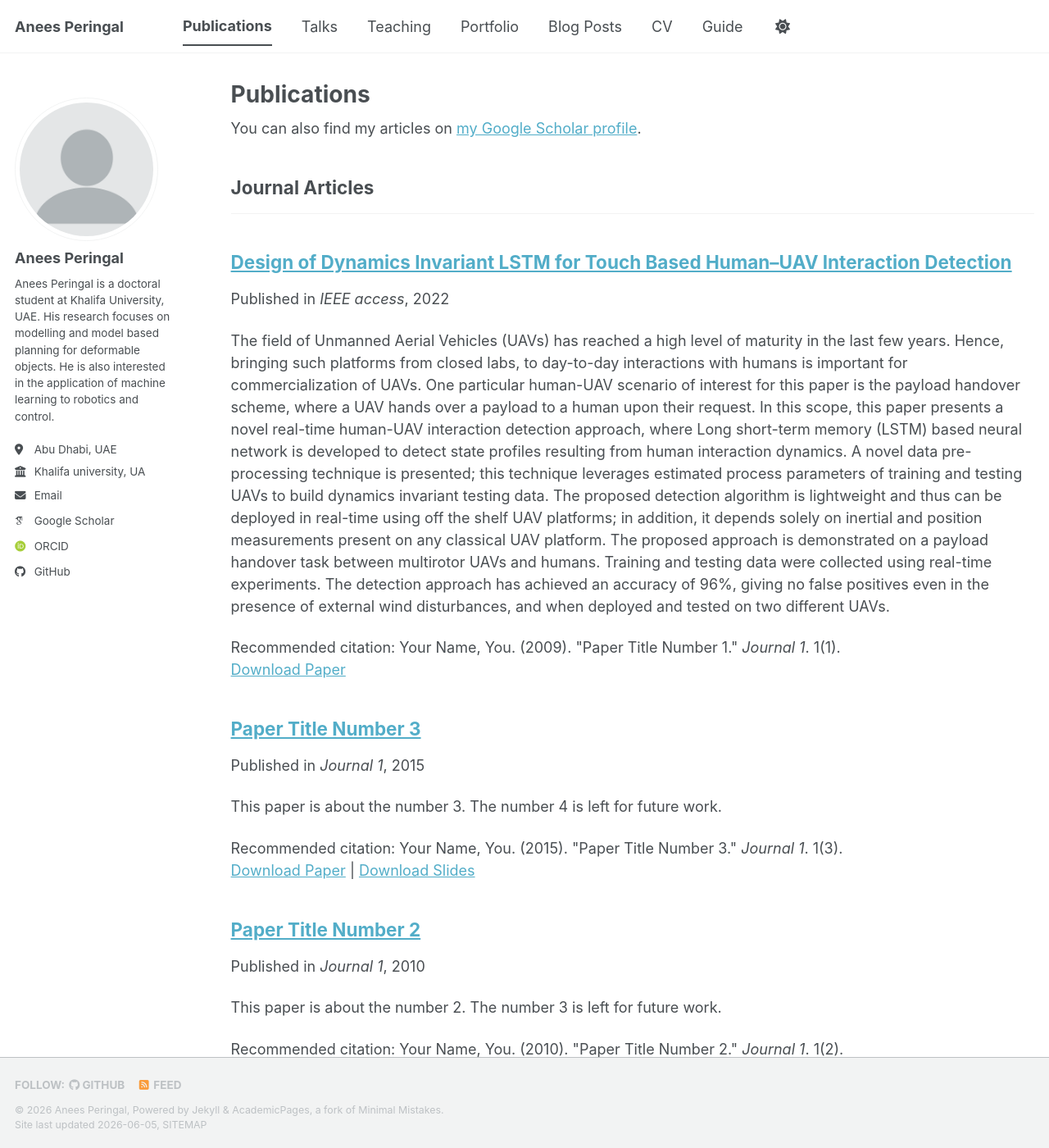
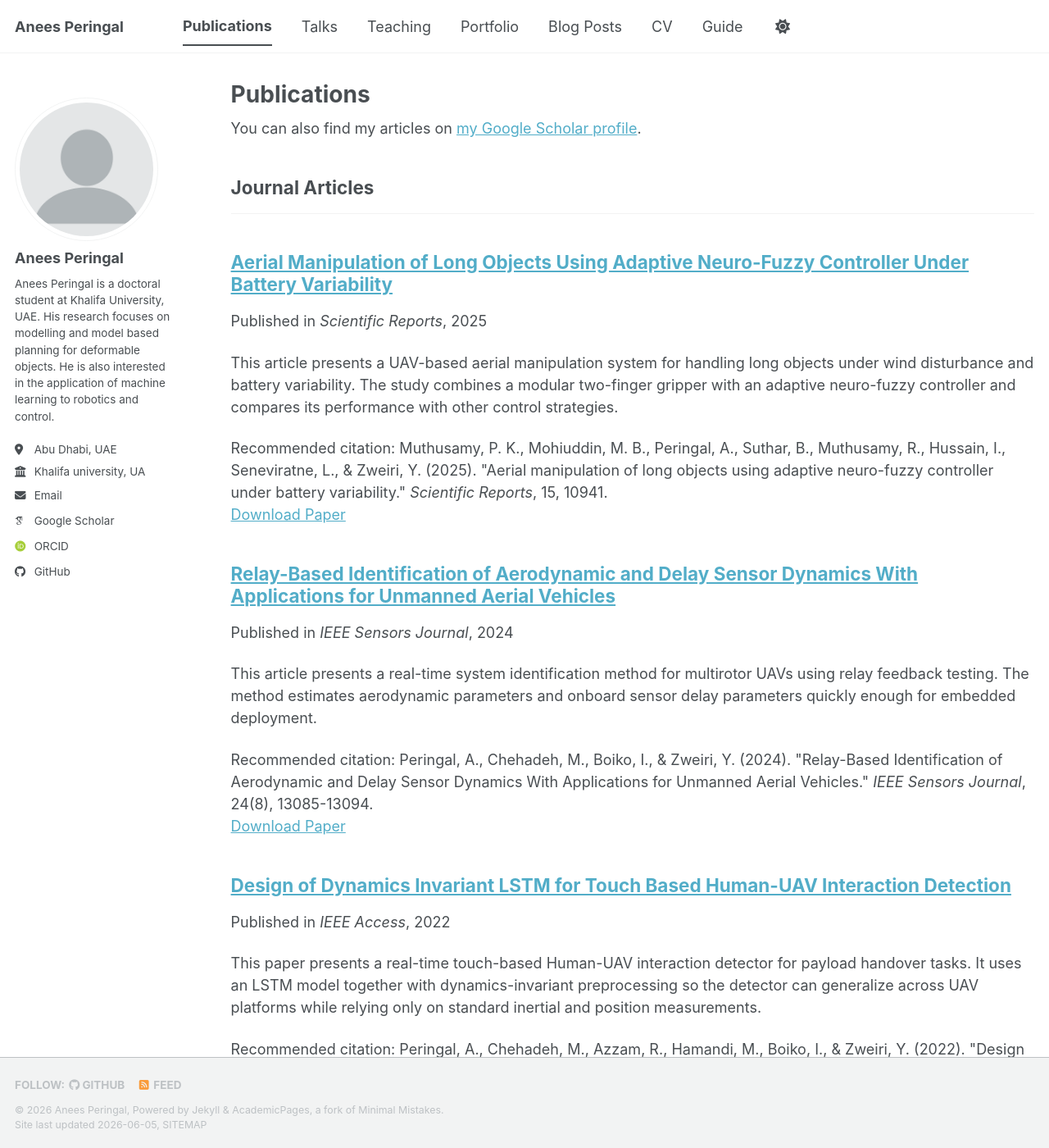
Before and after one commit to AneesPeringal/AneesPeringal.github.io, a Jekyll site: the page built from _pages/publications.html, in a window 1280 px wide and 1400 px high. Shown: the whole window at 82% size. Built offline with Jekyll 4.4.1, drawn with Linux system fonts in a browser that asks for light colours; some web fonts are replaced; a script bundle is joined from its source files by our own code; library files that are not in the unit come from our copies; some of the changed text lies outside the part shown.

Commit message:
papers added

```diff
--- a/_config.yml
+++ b/_config.yml
@@ -90,6 +90,10 @@
     title: 'Journal Articles'
   conferences:
     title: 'Conference Papers'
+  preprints:
+    title: 'Preprints'
+  theses:
+    title: 'Theses'
 
 # Site Settings
 teaser                   :  # filename of teaser fallback teaser image placed in /images/ for social media previews
--- a/_publications/2009-10-01-paper-title-number-1.md
+++ /dev/null
@@ -1,14 +0,0 @@
----
-title: "Design of Dynamics Invariant LSTM for Touch Based Human–UAV Interaction Detection"
-collection: publications
-category: manuscripts
-permalink: /publication/2009-10-01-paper-title-number-1
-excerpt: 'The field of Unmanned Aerial Vehicles (UAVs) has reached a high level of maturity in the last few years. Hence, bringing such platforms from closed labs, to day-to-day interactions with humans is important for commercialization of UAVs. One particular human-UAV scenario of interest for this paper is the payload handover scheme, where a UAV hands over a payload to a human upon their request. In this scope, this paper presents a novel real-time human-UAV interaction detection approach, where Long short-term memory (LSTM) based neural network is developed to detect state profiles resulting from human interaction dynamics. A novel data pre-processing technique is presented; this technique leverages estimated process parameters of training and testing UAVs to build dynamics invariant testing data. The proposed detection algorithm is lightweight and thus can be deployed in real-time using off the shelf UAV platforms; in addition, it depends solely on inertial and position measurements present on any classical UAV platform. The proposed approach is demonstrated on a payload handover task between multirotor UAVs and humans. Training and testing data were collected using real-time experiments. The detection approach has achieved an accuracy of 96%, giving no false positives even in the presence of external wind disturbances, and when deployed and tested on two different UAVs.'
-date: 28-10-2022
-venue: 'IEEE access'
-slidesurl: #'https://academicpages.github.io/files/slides1.pdf'
-paperurl: 'https://ieeexplore.ieee.org/abstract/document/9934916/'
-bibtexurl: #'https://academicpages.github.io/files/bibtex1.bib'
-citation: 'Your Name, You. (2009). &quot;Paper Title Number 1.&quot; <i>Journal 1</i>. 1(1).'
----
-The contents above will be part of a list of publications, if the user clicks the link for the publication than the contents of section will be rendered as a full page, allowing you to provide more information about the paper for the reader. When publications are displayed as a single page, the contents of the above "citation" field will automatically be included below this section in a smaller font.
--- a/_publications/2010-10-01-paper-title-number-2.md
+++ /dev/null
@@ -1,14 +0,0 @@
----
-title: "Paper Title Number 2"
-collection: publications
-category: manuscripts
-permalink: /publication/2010-10-01-paper-title-number-2
-excerpt: 'This paper is about the number 2. The number 3 is left for future work.'
-date: 2010-10-01
-venue: 'Journal 1'
-slidesurl: 'https://academicpages.github.io/files/slides2.pdf'
-paperurl: 'https://academicpages.github.io/files/paper2.pdf'
-citation: 'Your Name, You. (2010). &quot;Paper Title Number 2.&quot; <i>Journal 1</i>. 1(2).'
----
-
-The contents above will be part of a list of publications, if the user clicks the link for the publication than the contents of section will be rendered as a full page, allowing you to provide more information about the paper for the reader. When publications are displayed as a single page, the contents of the above "citation" field will automatically be included below this section in a smaller font.
--- a/_publications/2015-10-01-paper-title-number-3.md
+++ /dev/null
@@ -1,14 +0,0 @@
----
-title: "Paper Title Number 3"
-collection: publications
-category: manuscripts
-permalink: /publication/2015-10-01-paper-title-number-3
-excerpt: 'This paper is about the number 3. The number 4 is left for future work.'
-date: 2015-10-01
-venue: 'Journal 1'
-slidesurl: 'https://academicpages.github.io/files/slides3.pdf'
-paperurl: 'https://academicpages.github.io/files/paper3.pdf'
-citation: 'Your Name, You. (2015). &quot;Paper Title Number 3.&quot; <i>Journal 1</i>. 1(3).'
----
-
-The contents above will be part of a list of publications, if the user clicks the link for the publication than the contents of section will be rendered as a full page, allowing you to provide more information about the paper for the reader. When publications are displayed as a single page, the contents of the above "citation" field will automatically be included below this section in a smaller font.
--- /dev/null
+++ b/_publications/2023-08-01-grey-box-real-time-identification-uav.md
@@ -0,0 +1,12 @@
+---
+title: "Grey-box Real-time Identification of Constrained-parameter UAV Systems based on Relay-based Limit Cycle Oscillations"
+collection: publications
+category: theses
+permalink: /publication/grey-box-real-time-identification-uav
+excerpt: 'This master thesis presents a grey-box real-time identification approach for UAV system parameters, including drag, time delay, and propulsion-force parameters. The method uses relay-based limit cycle oscillations and a bounded identification space to support fast onboard identification.'
+date: 2023-08-01
+venue: 'Khalifa University'
+paperurl: 'https://khazna.ku.ac.ae/en/studentTheses/grey-box-real-time-identification-of-constrained-parameter-uav-sy/'
+citation: 'Peringal, A. (2023). &quot;Grey-box Real-time Identification of Constrained-parameter UAV Systems based on Relay-based Limit Cycle Oscillations.&quot; <i>Master&apos;s Thesis, Khalifa University</i>.'
+---
+This master thesis presents a grey-box real-time identification approach for UAV system parameters, including drag, time delay, and propulsion-force parameters. The method uses relay-based limit cycle oscillations and a bounded identification space to support fast onboard identification.
--- /dev/null
+++ b/_publications/2024-01-15-remaining-useful-life-lstm.md
@@ -0,0 +1,12 @@
+---
+title: "Remaining Useful Life Prediction for Aircraft Engines using LSTM"
+collection: publications
+category: preprints
+permalink: /publication/remaining-useful-life-lstm
+excerpt: 'This preprint uses an LSTM network to predict aircraft engine remaining useful life from time-series sensor data. The work compares temporal LSTM learning with a static multilayer perceptron baseline on the NASA C-MAPSS run-to-failure dataset.'
+date: 2024-01-15
+venue: 'arXiv preprint arXiv:2401.07590'
+paperurl: 'https://arxiv.org/abs/2401.07590'
+citation: 'Peringal, A., Mohiuddin, M. B., & Hassan, A. (2024). &quot;Remaining Useful Life Prediction for Aircraft Engines using LSTM.&quot; <i>arXiv preprint arXiv:2401.07590</i>.'
+---
+This preprint uses an LSTM network to predict aircraft engine remaining useful life from time-series sensor data. The work compares temporal LSTM learning with a static multilayer perceptron baseline on the NASA C-MAPSS run-to-failure dataset.
--- /dev/null
+++ b/_publications/2024-04-15-relay-based-identification-uav.md
@@ -0,0 +1,12 @@
+---
+title: "Relay-Based Identification of Aerodynamic and Delay Sensor Dynamics With Applications for Unmanned Aerial Vehicles"
+collection: publications
+category: manuscripts
+permalink: /publication/relay-based-identification-uav
+excerpt: 'This article presents a real-time system identification method for multirotor UAVs using relay feedback testing. The method estimates aerodynamic parameters and onboard sensor delay parameters quickly enough for embedded deployment.'
+date: 2024-04-15
+venue: 'IEEE Sensors Journal'
+paperurl: 'https://doi.org/10.1109/JSEN.2024.3374058'
+citation: 'Peringal, A., Chehadeh, M., Boiko, I., & Zweiri, Y. (2024). &quot;Relay-Based Identification of Aerodynamic and Delay Sensor Dynamics With Applications for Unmanned Aerial Vehicles.&quot; <i>IEEE Sensors Journal</i>, 24(8), 13085-13094.'
+---
+This article presents a real-time system identification method for multirotor UAVs using relay feedback testing. The method estimates aerodynamic parameters and onboard sensor delay parameters quickly enough for embedded deployment.
--- /dev/null
+++ b/_publications/2025-01-06-reliable-rul-conservative-loss.md
@@ -0,0 +1,12 @@
+---
+title: "Reliable Prediction of Remaining Useful Life for Aircraft Engines: An LSTM-Based Approach with Conservative Loss Function"
+collection: publications
+category: conferences
+permalink: /publication/reliable-rul-conservative-loss
+excerpt: 'This conference paper extends LSTM-based aircraft engine remaining useful life prediction with a conservative loss function that penalizes overestimation. It also introduces the Average Safe Underestimation Error metric to balance maintenance cost with operational safety.'
+date: 2025-01-06
+venue: 'AIAA Science and Technology Forum and Exposition, AIAA SciTech Forum 2025'
+paperurl: 'https://doi.org/10.2514/6.2025-1909'
+citation: 'Peringal, A., Mohiuddin, M. B., Haddad, A. G., & Muthusamy, P. K. (2025). &quot;Reliable Prediction of Remaining Useful Life for Aircraft Engines: An LSTM-Based Approach with Conservative Loss Function.&quot; <i>AIAA Science and Technology Forum and Exposition, AIAA SciTech Forum 2025</i>.'
+---
+This conference paper extends LSTM-based aircraft engine remaining useful life prediction with a conservative loss function that penalizes overestimation. It also introduces the Average Safe Underestimation Error metric to balance maintenance cost with operational safety.
--- /dev/null
+++ b/_publications/2025-03-29-aerial-manipulation-long-objects.md
@@ -0,0 +1,12 @@
+---
+title: "Aerial Manipulation of Long Objects Using Adaptive Neuro-Fuzzy Controller Under Battery Variability"
+collection: publications
+category: manuscripts
+permalink: /publication/aerial-manipulation-long-objects
+excerpt: 'This article presents a UAV-based aerial manipulation system for handling long objects under wind disturbance and battery variability. The study combines a modular two-finger gripper with an adaptive neuro-fuzzy controller and compares its performance with other control strategies.'
+date: 2025-03-29
+venue: 'Scientific Reports'
+paperurl: 'https://doi.org/10.1038/s41598-025-94937-8'
+citation: 'Muthusamy, P. K., Mohiuddin, M. B., Peringal, A., Suthar, B., Muthusamy, R., Hussain, I., Seneviratne, L., & Zweiri, Y. (2025). &quot;Aerial manipulation of long objects using adaptive neuro-fuzzy controller under battery variability.&quot; <i>Scientific Reports</i>, 15, 10941.'
+---
+This article presents a UAV-based aerial manipulation system for handling long objects under wind disturbance and battery variability. The study combines a modular two-finger gripper with an adaptive neuro-fuzzy controller and compares its performance with other control strategies.
--- a/_publications/2025-06-08-paper-title-number-5.md
+++ /dev/null
@@ -1,13 +0,0 @@
----
-title: "Paper Title Number 5, with math $$E=mc^2$$"
-collection: publications
-category: conferences
-permalink: /publication/2024-02-17-paper-title-number-4
-excerpt: 'This paper is about a famous math equation, $$E=mc^2$$'
-date: 2024-02-17
-venue: 'GitHub Journal of Bugs'
-paperurl: 'https://academicpages.github.io/files/paper3.pdf'
-citation: 'Your Name, You. (2024). &quot;Paper Title Number 3.&quot; <i>GitHub Journal of Bugs</i>. 1(3).'
----
-
-Using [MathJax](https://www.mathjax.org/) in the description is supported - $$E=mc^2$$ - however, the use must be mindful that the default delimiters are `$$...$$` and `\\[...\\]` which differs from the `$...$` that is typically expected.
--- /dev/null
+++ b/_publications/2026-02-03-collision-detection-analytical-derivatives.md
@@ -0,0 +1,12 @@
+---
+title: "Collision Detection with Analytical Derivatives of Contact Kinematics"
+collection: publications
+category: preprints
+permalink: /publication/collision-detection-analytical-derivatives
+excerpt: 'This preprint introduces iDCOL, an implicit differentiable collision detection and contact-kinematics framework. The method regularizes degenerate geometries into strictly convex implicit representations and derives analytical derivatives for gradient-based robotics applications.'
+date: 2026-02-03
+venue: 'arXiv preprint arXiv:2602.03250'
+paperurl: 'https://arxiv.org/abs/2602.03250'
+citation: 'Mathew, A. T., Peringal, A., Caradonna, D., Boyer, F., & Renda, F. (2026). &quot;Collision Detection with Analytical Derivatives of Contact Kinematics.&quot; <i>arXiv preprint arXiv:2602.03250</i>.'
+---
+This preprint introduces iDCOL, an implicit differentiable collision detection and contact-kinematics framework. The method regularizes degenerate geometries into strictly convex implicit representations and derives analytical derivatives for gradient-based robotics applications.
--- /dev/null
+++ b/_publications/2026-03-13-coordinated-manipulation-hybrid-deformable-rigid.md
@@ -0,0 +1,12 @@
+---
+title: "Coordinated Manipulation of Hybrid Deformable-Rigid Objects in Constrained Environments"
+collection: publications
+category: preprints
+permalink: /publication/coordinated-manipulation-hybrid-deformable-rigid
+excerpt: 'This preprint presents an optimization-based planner for coordinated manipulation of hybrid deformable-rigid objects in constrained environments. It uses a differentiable strain-based Cosserat rod model with analytical gradients for inverse kinetostatic and trajectory optimization problems.'
+date: 2026-03-13
+venue: 'arXiv preprint arXiv:2603.12940'
+paperurl: 'https://arxiv.org/abs/2603.12940'
+citation: 'Peringal, A., Mathew, A. T., Liatsis, P., & Renda, F. (2026). &quot;Coordinated Manipulation of Hybrid Deformable-Rigid Objects in Constrained Environments.&quot; <i>arXiv preprint arXiv:2603.12940</i>.'
+---
+This preprint presents an optimization-based planner for coordinated manipulation of hybrid deformable-rigid objects in constrained environments. It uses a differentiable strain-based Cosserat rod model with analytical gradients for inverse kinetostatic and trajectory optimization problems.
--- /dev/null
+++ b/_publications/LSTM_paper.md
@@ -0,0 +1,12 @@
+---
+title: "Design of Dynamics Invariant LSTM for Touch Based Human-UAV Interaction Detection"
+collection: publications
+category: manuscripts
+permalink: /publication/Human-UAV-Interaction
+excerpt: 'This paper presents a real-time touch-based Human-UAV interaction detector for payload handover tasks. It uses an LSTM model together with dynamics-invariant preprocessing so the detector can generalize across UAV platforms while relying only on standard inertial and position measurements.'
+date: 2022-10-28
+venue: 'IEEE Access'
+paperurl: 'https://doi.org/10.1109/ACCESS.2022.3218904'
+citation: 'Peringal, A., Chehadeh, M., Azzam, R., Hamandi, M., Boiko, I., & Zweiri, Y. (2022). &quot;Design of Dynamics Invariant LSTM for Touch Based Human-UAV Interaction Detection.&quot; <i>IEEE Access</i>, 10, 116045-116058.'
+---
+This paper presents a real-time touch-based Human-UAV interaction detector for payload handover tasks. It uses an LSTM model together with dynamics-invariant preprocessing so the detector can generalize across UAV platforms while relying only on standard inertial and position measurements.
```
Also changed, not shown: _publications/2024-02-17-paper-title-number-4.md (deleted, +0 -13 lines).
